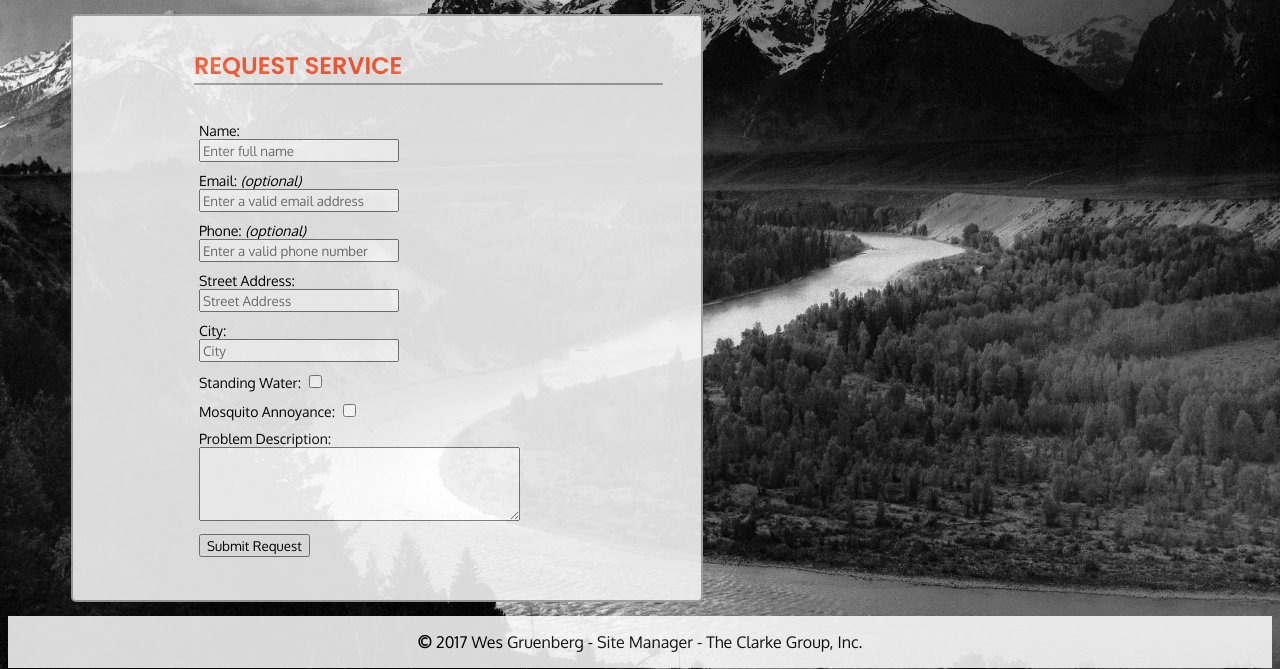
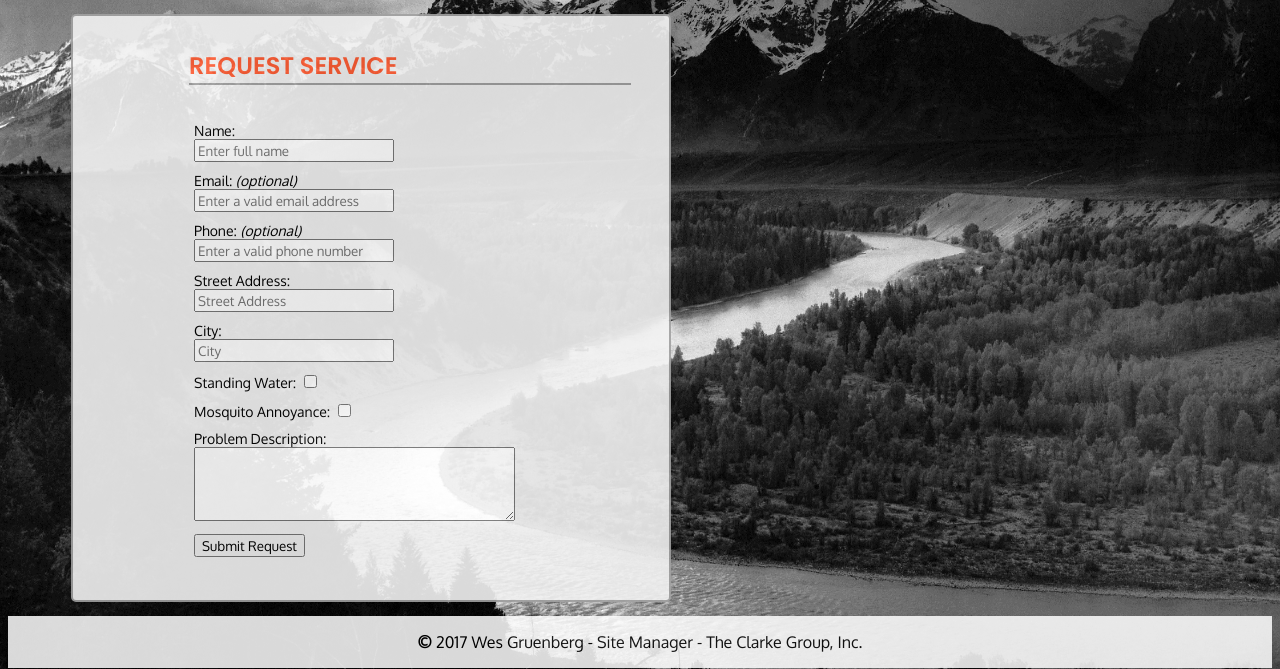
Before and after one commit to wesleygruenberg/midwayabatement, a PHP site: the page made by public/old html/requestservice.html in a window 1280 px wide. Shown: the part 131-800 px from the top of the page. Run offline with PHP 8.4, Linux system fonts and the light colour scheme; some libraries are stand-ins or nearby versions.

Commit message:
mobile scalability

```diff
--- a/public/css/style.css
+++ b/public/css/style.css
@@ -765,7 +765,9 @@ footer .last-child{
 }
 
 #request-form{
-	width: 50%;
+
+	width: 100%;
+	max-width: 600px;
 }
 
 
```
